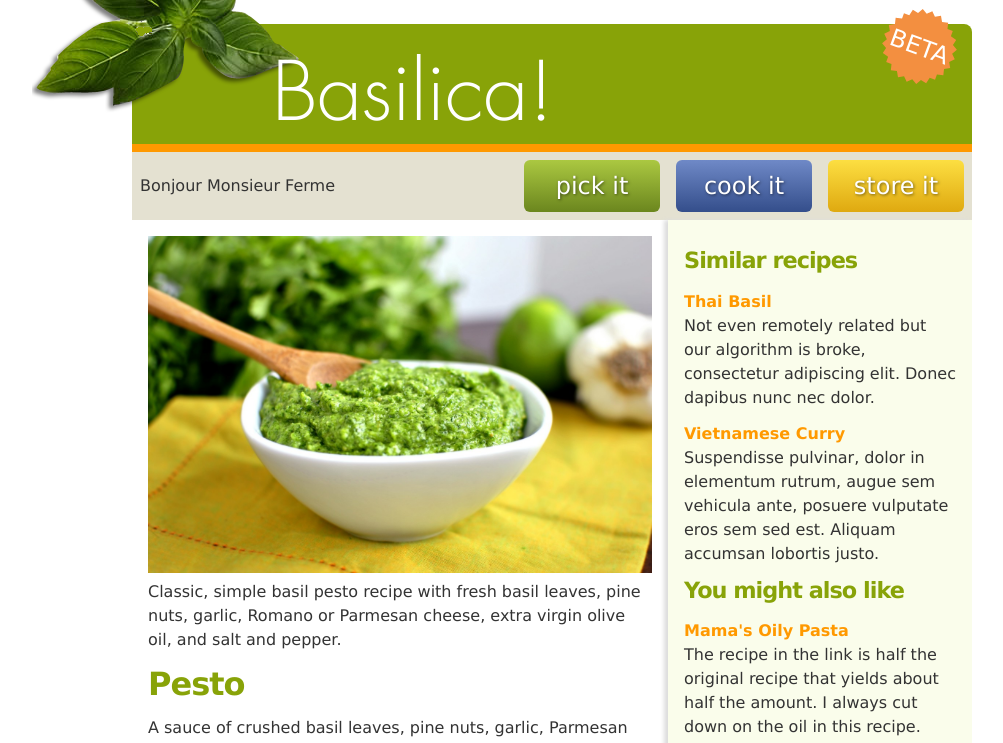
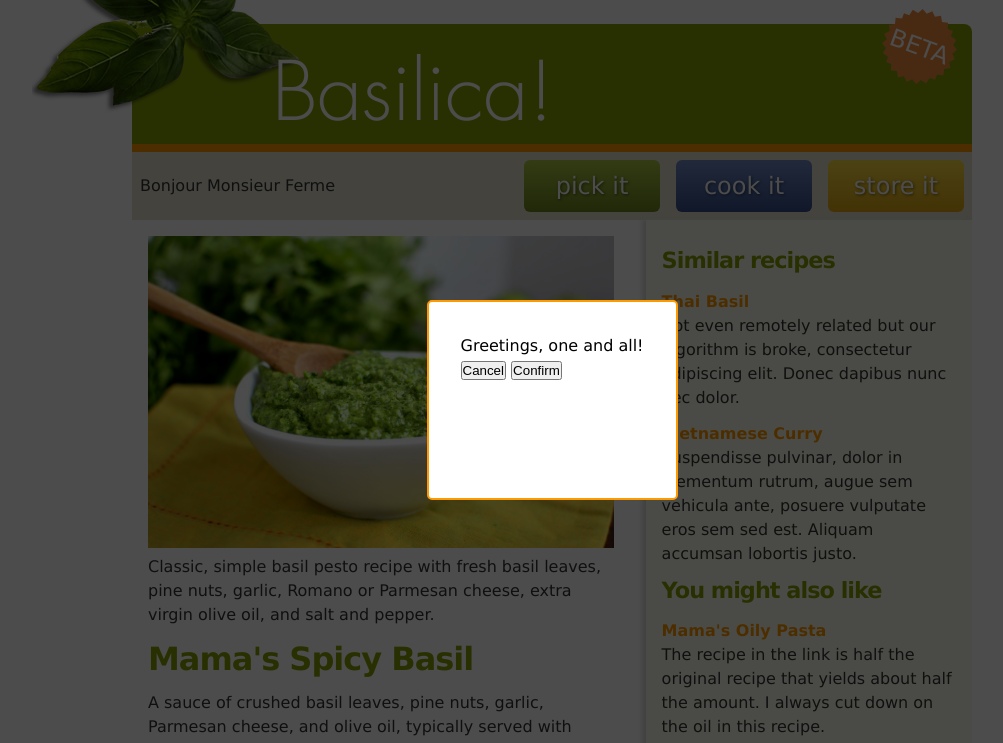
Before and after one commit to DannyBoyNYC/temp-2, a website: page app/index.html in a window 1280 px wide. Both pictures are taken after a click on the link "BETA". Shown: the top 743 px of the page, without its empty margins (88-1091 px from the left). Drawn offline with Linux system fonts and the light colour scheme.

Commit message:
added dialog

```diff
--- a/app/css/styles.css
+++ b/app/css/styles.css
@@ -183,16 +183,60 @@ footer {
   margin-bottom: 2rem;
 }
 
+article h2 {
+  text-transform: capitalize;
+}
+
+.modal {
+  box-sizing: border-box;
+  max-width: 400px;
+  padding: 2rem;
+  border-radius: 5px;
+  min-height: 200px;
+  border: 2px solid var(--orange);
+  background: white;
+  place-self: center;
+}
+
+dialog::backdrop {
+  background-color: rgba(0, 0, 0, 0.7);
+  /* background-image: linear-gradient(to bottom, #6f89c766 0%, #d57c0866 100%); */
+}
+
 @media (width > 640px) {
+  body {
+    display: grid;
+    grid-template-areas:
+      "header"
+      "nav"
+      "content"
+      "footer";
+  }
+
+  header {
+    grid-area: header;
+  }
+  nav {
+    grid-area: nav;
+  }
+
   .content {
-    display: flex;
-    /* gap: 1rem; */
+    grid-area: content;
+    display: grid;
+    grid-template-columns: repeat(5, 1fr);
+    gap: 1rem;
   }
   article {
-    flex: 1 0 60%;
+    /* grid-column-start: 1; */
+    grid-column-end: span 3;
   }
   aside {
     background-color: var(--light-green);
     box-shadow: -4px 0px 4px #ddd;
+    /* grid-column-start: 4; */
+    grid-column-end: span 2;
+  }
+  footer {
+    grid-area: footer;
   }
 }
--- a/app/index.html
+++ b/app/index.html
@@ -143,5 +143,15 @@
       <p>Beta until the leaves have wilted</p>
       <p>Copyright Basilica! All Rights Reserved</p>
     </footer>
+
+    <dialog class="modal">
+      <p>Greetings, one and all!</p>
+      <form method="dialog">
+        <button value="cancel">Cancel</button>
+        <button value="confirm">Confirm</button>
+      </form>
+    </dialog>
+
+    <script src="js/index.js"></script>
   </body>
 </html>
--- a/app/js/index.js
+++ b/app/js/index.js
@@ -0,0 +1,27 @@
+const titleElement = document.querySelector("h2");
+const basilChefs = ["mama", "papa", "baby"];
+const basilTexture = ["greasy", "frozen", "spicy"];
+
+function random(array) {
+  const max = array.length;
+  const randomIndex = Math.floor(Math.random() * max);
+  return array[randomIndex];
+}
+
+const recipeName = `${random(basilChefs)}'s ${random(basilTexture)} Basil`;
+titleElement.innerText = recipeName;
+// console.log(recipeName);
+
+// --------------------- //
+
+const btn = document.querySelector(".beta");
+const modal = document.querySelector("dialog");
+
+btn.addEventListener("click", function () {
+  modal.showModal();
+});
+
+modal.addEventListener("close", function (event) {
+  if (modal.returnValue !== "confirm") return;
+  console.log("confirmed");
+});
```
Also changed, not shown: node/basilnode.js (added, +21 -0 lines), node/package.json (added, +15 -0 lines), 1 other file.
